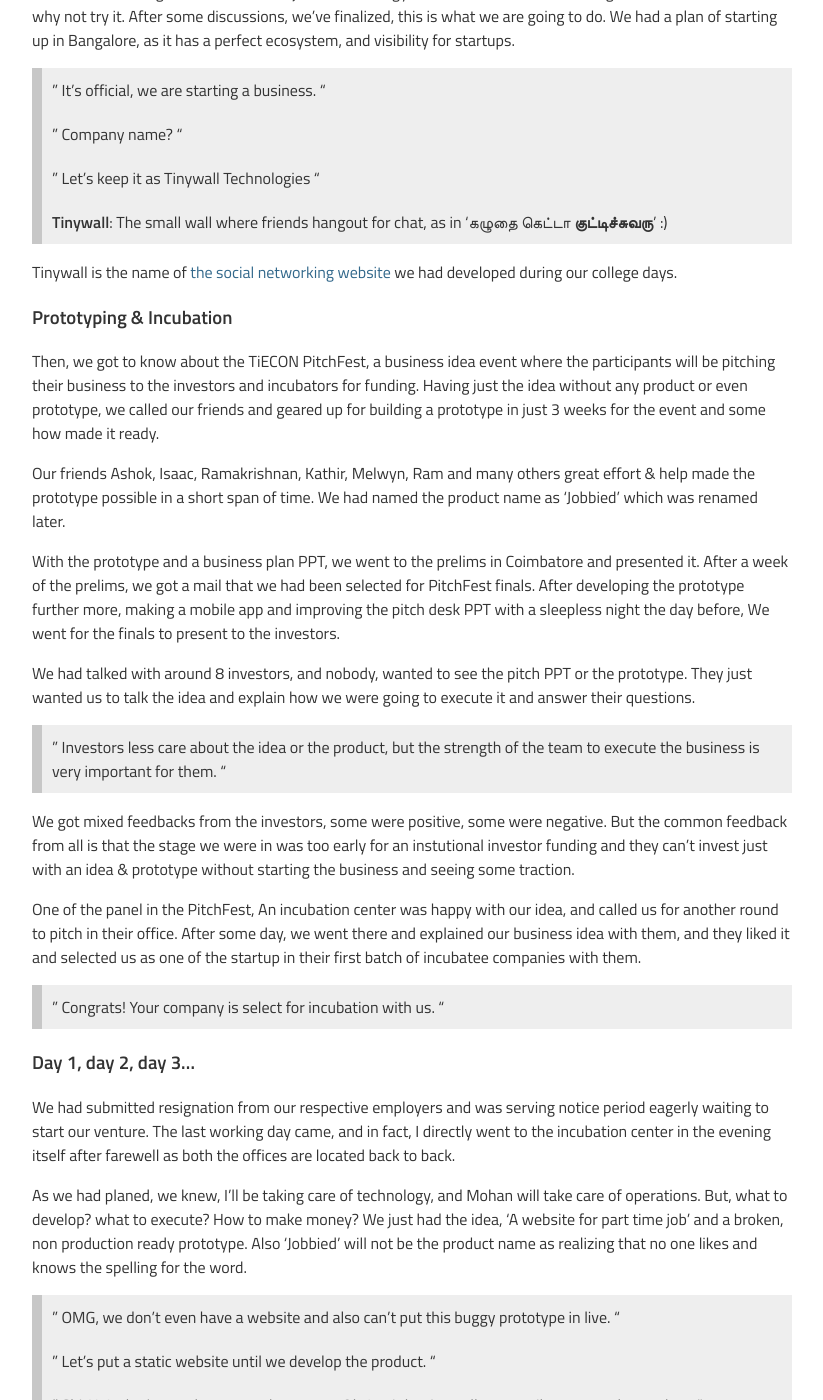
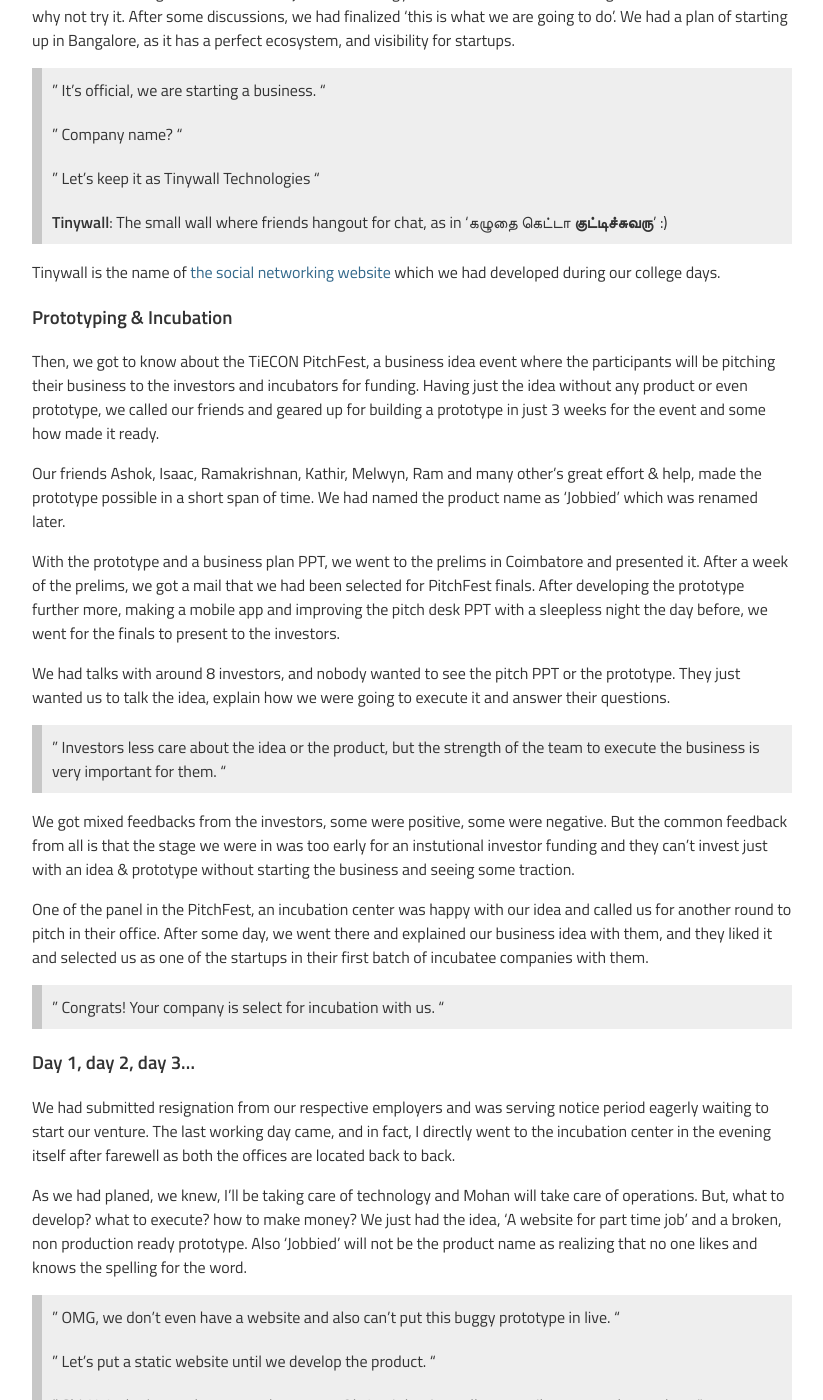
Before and after one commit to arunmdavid/blog, a Jekyll site: the page built from _posts/2015-02-07-full-time-into-doparttime.markdown, in a window 1280 px wide and 1400 px high, scrolled down 1573 px. Shown: the whole window, without its empty margins (318-1141 px from the left). Built offline with Jekyll 4.4.1, drawn with Linux system fonts in a browser that asks for light colours; Markdown is read by kramdown in place of the engine named in the settings; comment, search, counter and statistics services are not loaded; some of the changed text lies outside the part shown.

Commit message:
Typo fix

```diff
--- a/_posts/2015-02-07-full-time-into-doparttime.markdown
+++ b/_posts/2015-02-07-full-time-into-doparttime.markdown
@@ -10,13 +10,13 @@
 
 ###Warm up
 
-In the college days, We(<a href="https://twitter.com/ArnDvd" target='_blank'>me</a>, <a href="https://twitter.com/smartmohi/" target='_blank'>Mohan</a>, <a href="https://twitter.com/ashkrj" target='_blank'>Ashok</a>) get some freelance/outsourced project(no agreement), develop it (no process), deliver it(no SLA) &amp; get the money(no bill). We did not know much(anything) about business, start-up, sales, marketing or about getting money from strangers to do business(funding). We couldn't start up then as we didn't have much exposure into business. So we had decided to join hands after some time.
+In the college days, We(<a href="https://twitter.com/ArnDvd" target='_blank'>me</a>, <a href="https://twitter.com/smartmohi/" target='_blank'>Mohan</a>, <a href="https://twitter.com/ashkrj" target='_blank'>Ashok</a>) used get some freelance/outsourced projects(no agreement), develop them (no process), deliver them(no SLA) &amp; get the money(no bill). We did not know much(anything) about business, start-up, sales, marketing or about getting money from strangers to do business(funding). We couldn't start up then as we didn't have much exposure into business. So we had decided to join hands after some time.
 
 > " Ok, Let's get employed some where, learn about business, and do something after 2 years. "
 
 After the great college days of <a href='http://blog.arundavid.com/hello-world' target='_blank'>learning to build the web</a>, and somehow <a href='http://blog.arundavid.com/behind-the-firewall-lines' target='_blank'>trapped in a access restricted system with firewalled internet</a>; reading the startup stories in <a href='http://yourstory.com/' target='_blank'>YourStory</a>, <a href='http://www.nextbigwhat.com/' target='_blank'>NextBigWhat</a>, <a href="http://pn.ispirt.in/" target='_blank'>ProductNation</a> and seeing cool new products at <a href="https://news.ycombinator.com/" target='_blank'>Hacker News</a>, <a href="http://www.reddit.com/r/startups" target='_blank'>Reddit Startup</a> showed me a whole different kind of life, a startup life, and inspired me to do something different.
 
-We've felt it's time to try the adventurous start-up journey. To build a product, do sales, do marketing, make new customers, make money, to do an actual business..
+We felt it's time to try the adventurous start-up journey. To build a product, do sales, do marketing, make new customers, make money, to do an actual business..
 
 ###The IDEA
 
@@ -36,7 +36,7 @@
 
 > Me:" Hmmm... Looks great, Let's try. "
 
-Yes, we knew hiring/recruitment is not just a technology business, but needs a lots of ground work as well. Ok, why not try it. After some discussions, we've finalized, this is what we are going to do. We had a plan of starting up in Bangalore, as it has a perfect ecosystem, and visibility for startups.
+Yes, we knew hiring/recruitment is not just a technology business, but needs a lots of ground work as well. Ok, why not try it. After some discussions, we had finalized 'this is what we are going to do'. We had a plan of starting up in Bangalore, as it has a perfect ecosystem, and visibility for startups.
 
 > " It's official, we are starting a business. "
 
@@ -46,25 +46,24 @@
 
 > <b>Tinywall</b>: The small wall where friends hangout for chat, as in 'கழுதை கெட்டா <b>குட்டிச்சுவரு</b>' :)
 
-Tinywall is the name of <a href="https://github.com/tinywall/social" target='_blank'>the social networking website</a> we had developed during our college days.
-
+Tinywall is the name of <a href="https://github.com/tinywall/social" target='_blank'>the social networking website</a> which we had developed during our college days.
 
 ###Prototyping &amp; Incubation
 
 Then, we got to know about the TiECON PitchFest, a business idea event where the participants will be pitching their business to the investors and incubators for funding.
 Having just the idea without any product or even prototype, we called our friends and geared up for building a prototype in just 3 weeks for the event and some how made it ready.
 
-Our friends Ashok, Isaac, Ramakrishnan, Kathir, Melwyn, Ram and many others great effort &amp; help made the prototype possible in a short span of time. We had named the product name as 'Jobbied' which was renamed later.
+Our friends Ashok, Isaac, Ramakrishnan, Kathir, Melwyn, Ram and many other's great effort &amp; help, made the prototype possible in a short span of time. We had named the product name as 'Jobbied' which was renamed later.
 
-With the prototype and a business plan PPT, we went to the prelims in Coimbatore and presented it. After a week of the prelims, we got a mail that we had been selected for PitchFest finals. After developing the prototype further more, making a mobile app and improving the pitch desk PPT with a sleepless night the day before, We went for the finals to present to the investors.
+With the prototype and a business plan PPT, we went to the prelims in Coimbatore and presented it. After a week of the prelims, we got a mail that we had been selected for PitchFest finals. After developing the prototype further more, making a mobile app and improving the pitch desk PPT with a sleepless night the day before, we went for the finals to present to the investors.
 
-We had talked with around 8 investors, and nobody, wanted to see the pitch PPT or the prototype. They just wanted us to talk the idea and explain how we were going to execute it and answer their questions.
+We had talks with around 8 investors, and nobody wanted to see the pitch PPT or the prototype. They just wanted us to talk the idea, explain how we were going to execute it and answer their questions.
 
 > " Investors less care about the idea or the product, but the strength of the team to execute the business is very important for them. "
 
 We got mixed feedbacks from the investors, some were positive, some were negative. But the common feedback from all is that the stage we were in was too early for an instutional investor funding and they can't invest just with an idea &amp; prototype without starting the business and seeing some traction.
 
-One of the panel in the PitchFest, An incubation center was happy with our idea, and called us for another round to pitch in their office. After some day, we went there and explained our business idea with them, and they liked it and selected us as one of the startup in their first batch of incubatee companies with them.
+One of the panel in the PitchFest, an incubation center was happy with our idea and called us for another round to pitch in their office. After some day, we went there and explained our business idea with them, and they liked it and selected us as one of the startups in their first batch of incubatee companies with them.
 
 > " Congrats! Your company is select for incubation with us. "
 
@@ -72,7 +71,7 @@
 
 We had submitted resignation from our respective employers and was serving notice period eagerly waiting to start our venture. The last working day came, and in fact, I directly went to the incubation center in the evening itself after farewell as both the offices are located back to back.
 
-As we had planed, we knew, I'll be taking care of technology, and Mohan will take care of operations. But, what to develop? what to execute? How to make money? We just had the idea, 'A website for part time job' and a broken, non production ready prototype. Also 'Jobbied' will not be the product name as realizing that no one likes and knows the spelling for the word.
+As we had planed, we knew, I'll be taking care of technology and Mohan will take care of operations. But, what to develop? what to execute? how to make money? We just had the idea, 'A website for part time job' and a broken, non production ready prototype. Also 'Jobbied' will not be the product name as realizing that no one likes and knows the spelling for the word.
 
 > " OMG, we don't even have a website and also can't put this buggy prototype in live. "
 
```
Also changed, not shown: other parts of _posts/2015-02-07-full-time-into-doparttime.markdown (+1 -1 lines).
